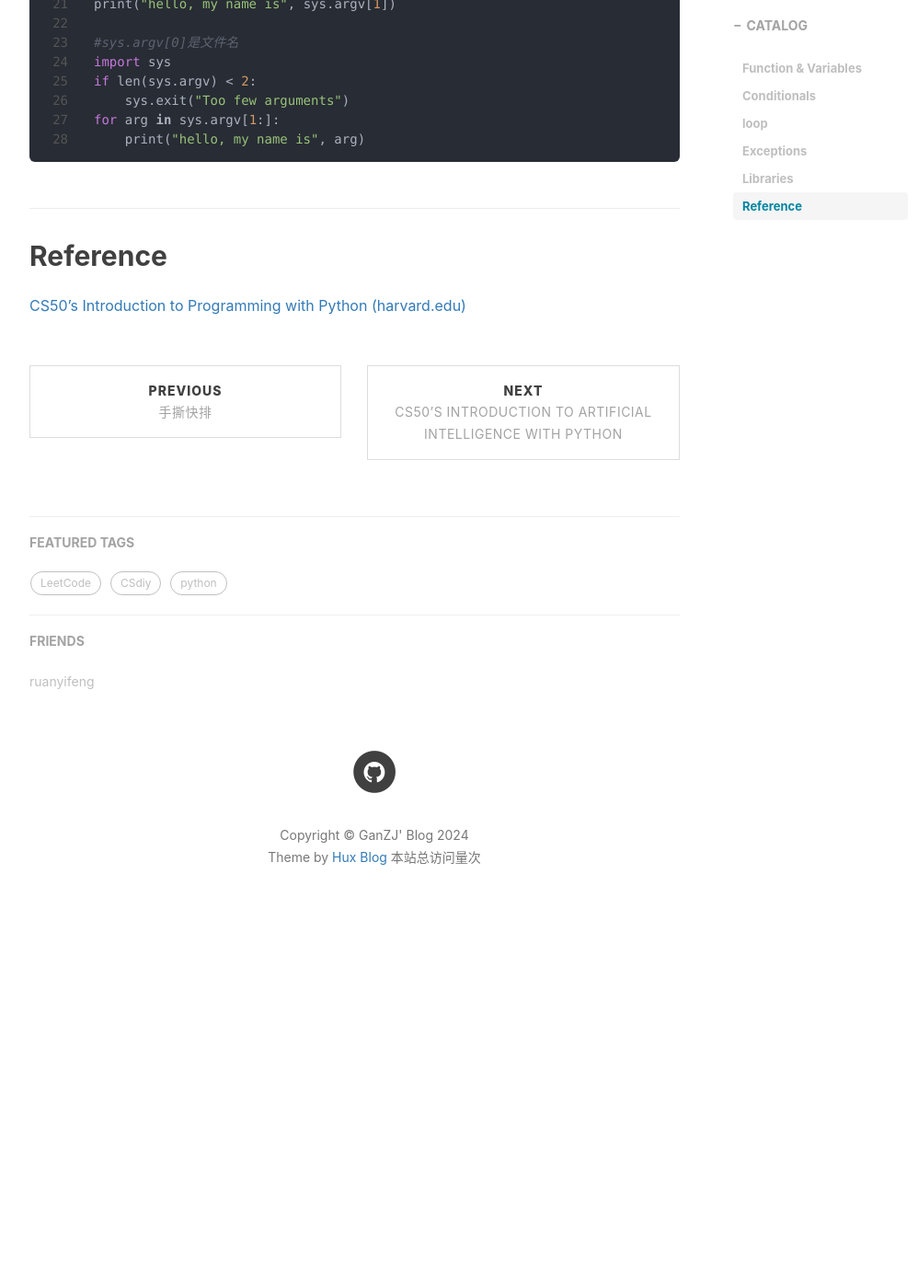
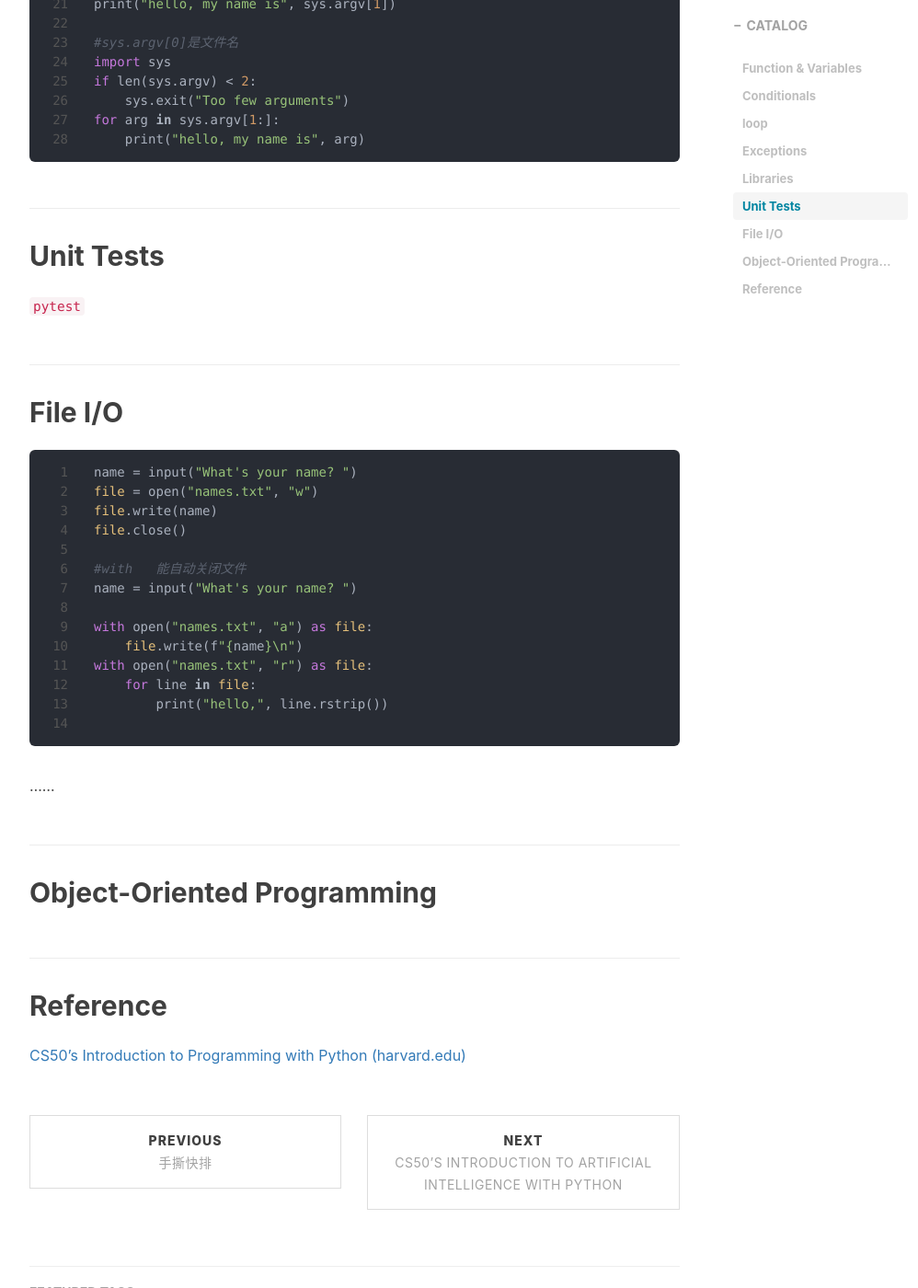
Before and after one commit to Lhrek/Lhrek.github.io, a Jekyll site: the page built from _posts/2024-4-2-CS50P.md, in a window 1280 px wide and 1400 px high, scrolled down 5070 px. Shown: the whole window at 92% size, without its empty margins (233-1231 px from the left). Built offline with Jekyll 4.4.1, drawn with Linux system fonts in a browser that asks for light colours; nearby versions of some CDN libraries; comment, search, counter and statistics services are not loaded; before the commit the page ends 6106 px from its top, so only the background shows below that.

Commit message:
mac commit

````diff
--- a/_posts/2024-4-2-CS50P.md
+++ b/_posts/2024-4-2-CS50P.md
@@ -249,6 +249,41 @@ for arg in sys.argv[1:]:
 
 
 
+## Unit Tests
+
+`pytest`
+
+
+
+## File I/O
+
+```python
+name = input("What's your name? ")
+file = open("names.txt", "w")
+file.write(name)
+file.close()
+
+#with	能自动关闭文件
+name = input("What's your name? ")
+
+with open("names.txt", "a") as file:
+    file.write(f"{name}\n")
+with open("names.txt", "r") as file:
+    for line in file:
+        print("hello,", line.rstrip())
+
+```
+
+
+
+......
+
+
+
+## Object-Oriented Programming
+
+
+
 
 
 ## Reference
````
